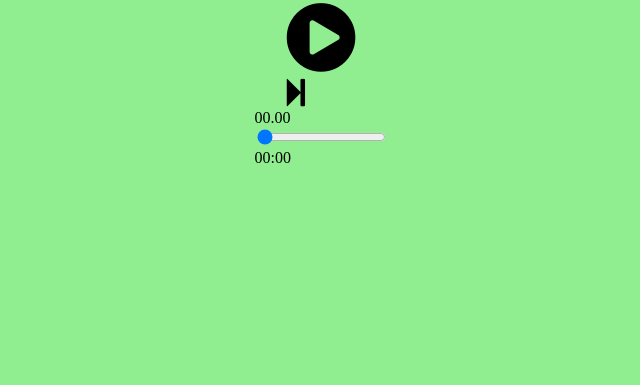
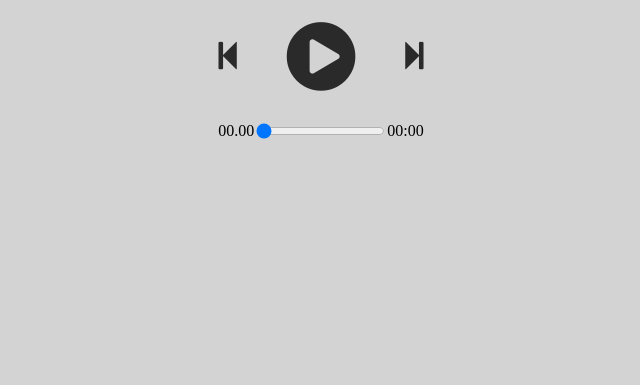
Before and after one commit to SumonWebDev/Music-Player, a plain HTML site: page index.html in a window 1280 px wide. Shown: the part 415-800 px from the top of the page, without its empty margins (319-959 px from the left). Drawn offline with Linux system fonts and the light colour scheme.

Commit message:
sending file

```diff
--- a/style.css
+++ b/style.css
@@ -1,5 +1,5 @@
 body{
-    background-color: lightgreen;
+    background-color:lightgrey;
     transition:.5s;
 }
 .player{
@@ -34,3 +34,27 @@ body{
   .track-artist {
     font-size: 1.5rem;
   }
+  .buttons{
+      display: flex;
+      flex-direction: row;
+      align-items: center;
+  }
+  .playpause-track,
+.prev-track,
+.next-track {
+    padding: 25px;
+    opacity: 0.8;
+
+}
+.playpause-track:hover,
+.prev-track:hover,
+.next-track:hover{
+    opacity:1.0;
+}
+.slider-container{
+    width: 75%;
+    max-width:400px;
+    display: flex;
+    justify-content: center;
+    align-items: center;
+}
```
